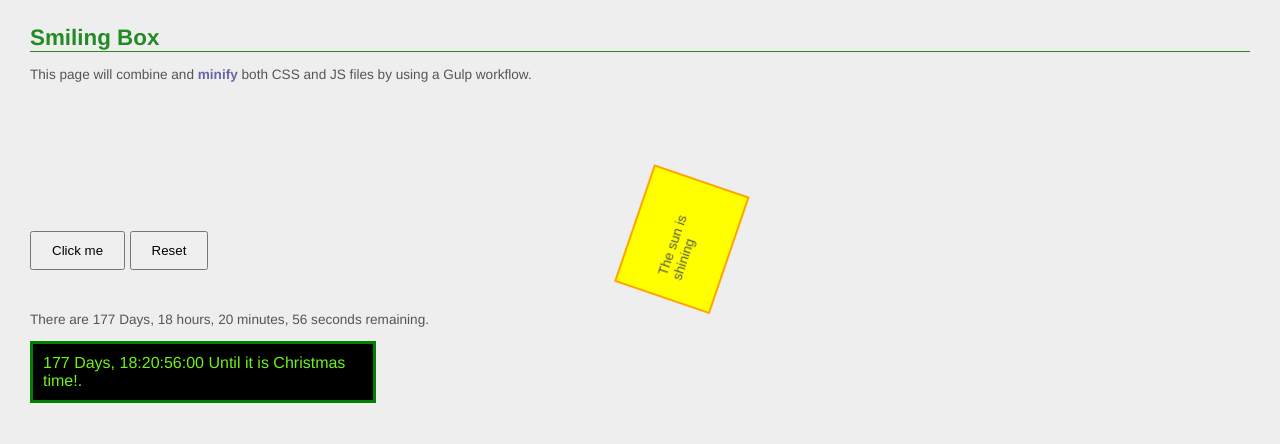
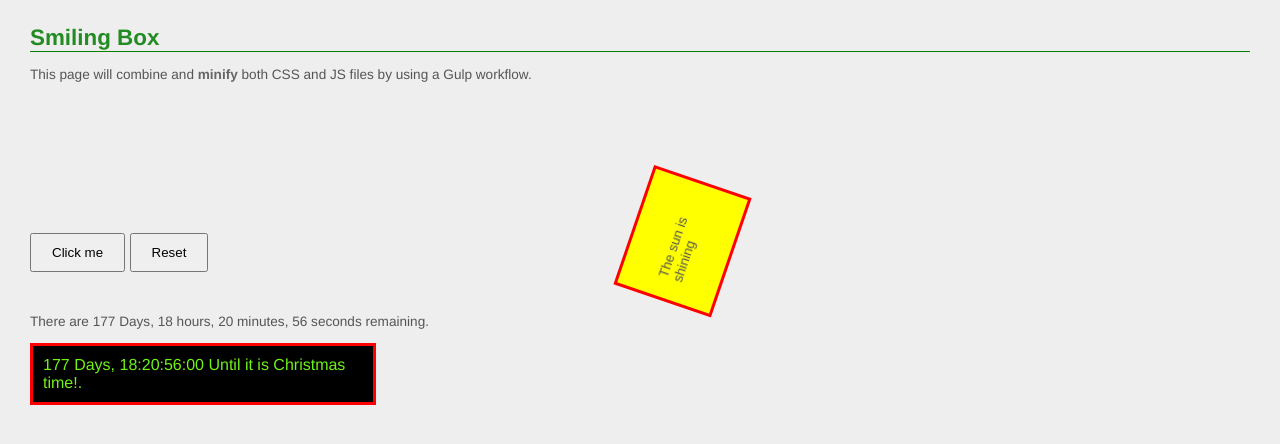
Before and after one commit to SLQ-web/Smiling-Box, a website: page source/index.html in a window 1280 px wide. Drawn offline with Linux system fonts and the light colour scheme.

Commit message:
Update color of box borders and strong colour in Test branch

```diff
--- a/source/css/styles.css
+++ b/source/css/styles.css
@@ -1,7 +1,7 @@
 h1 {
     color: forestgreen;
     font-size: 140%;
-    border-bottom: 1px solid forestgreen;
+    border-bottom: 1px solid green;
 }
 
 h2 {
@@ -21,7 +21,7 @@ p {
 }
 
 strong {
-    color: #66A;
+    color: #666;
 }
 
 .container {
@@ -33,7 +33,7 @@ strong {
     width: 5em;
     padding: 20px;
     background: yellow;
-    border: 2px solid orange;
+    border: 3px solid red;
     margin: 0 auto;
     margin-top: 3em;
     transform-origin: right;
@@ -47,6 +47,6 @@ button {
     color: #6ff317;
     background: #000;
     padding: 10px;
-    border: 3px solid green;
+    border: 3px solid red;
     width: 20em;
 }
```
Also changed, not shown: dist/css/styles.min.css.
